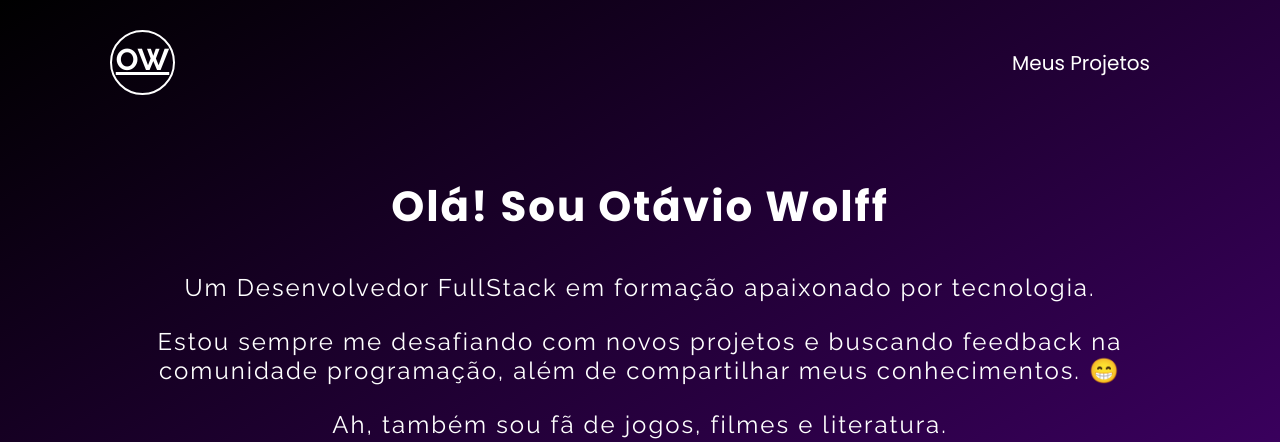
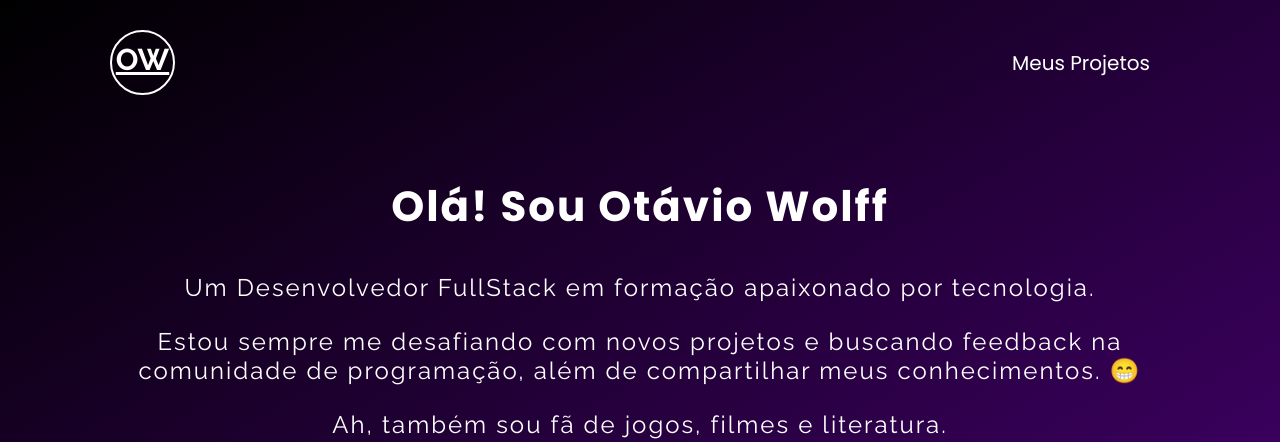
Before and after one commit to taviowolff/Landing_page, a plain HTML site: page index.html in a window 1280 px wide. Shown: the top 442 px of the page. Drawn offline with nearby package versions, Linux system fonts and the light colour scheme.

Commit message:
Update index.html

```diff
--- a/index.html
+++ b/index.html
@@ -36,7 +36,7 @@
             <h1 style="font-family:'Poppins';">Olá! Sou Otávio Wolff</h1>
             <p>Um Desenvolvedor FullStack em formação apaixonado por tecnologia.</p>
             <p>Estou sempre me desafiando com novos projetos e buscando feedback na comunidade
-                programação, além de compartilhar meus conhecimentos. 😁</p>
+               de programação, além de compartilhar meus conhecimentos. 😁</p>
             <p>Ah, também sou fã de jogos, filmes e literatura.</p>
 
             <ul class="redes-sociais">
```
